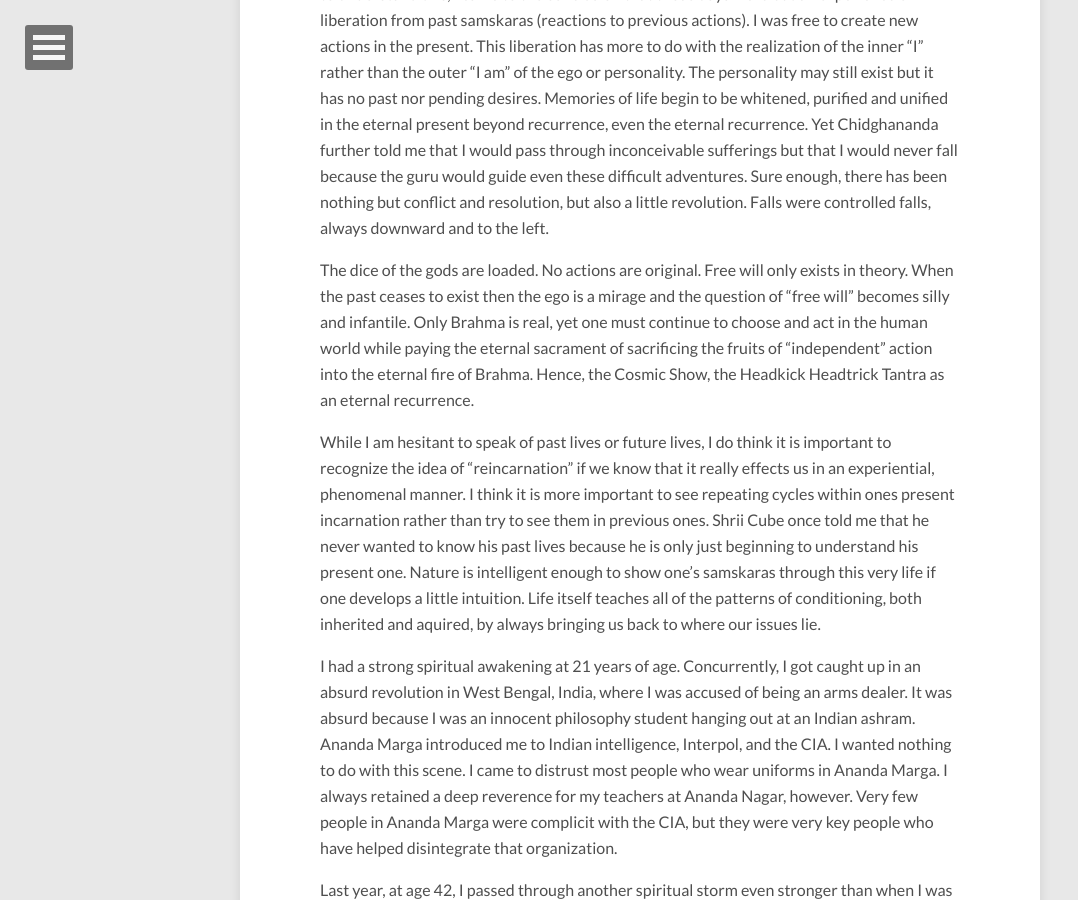
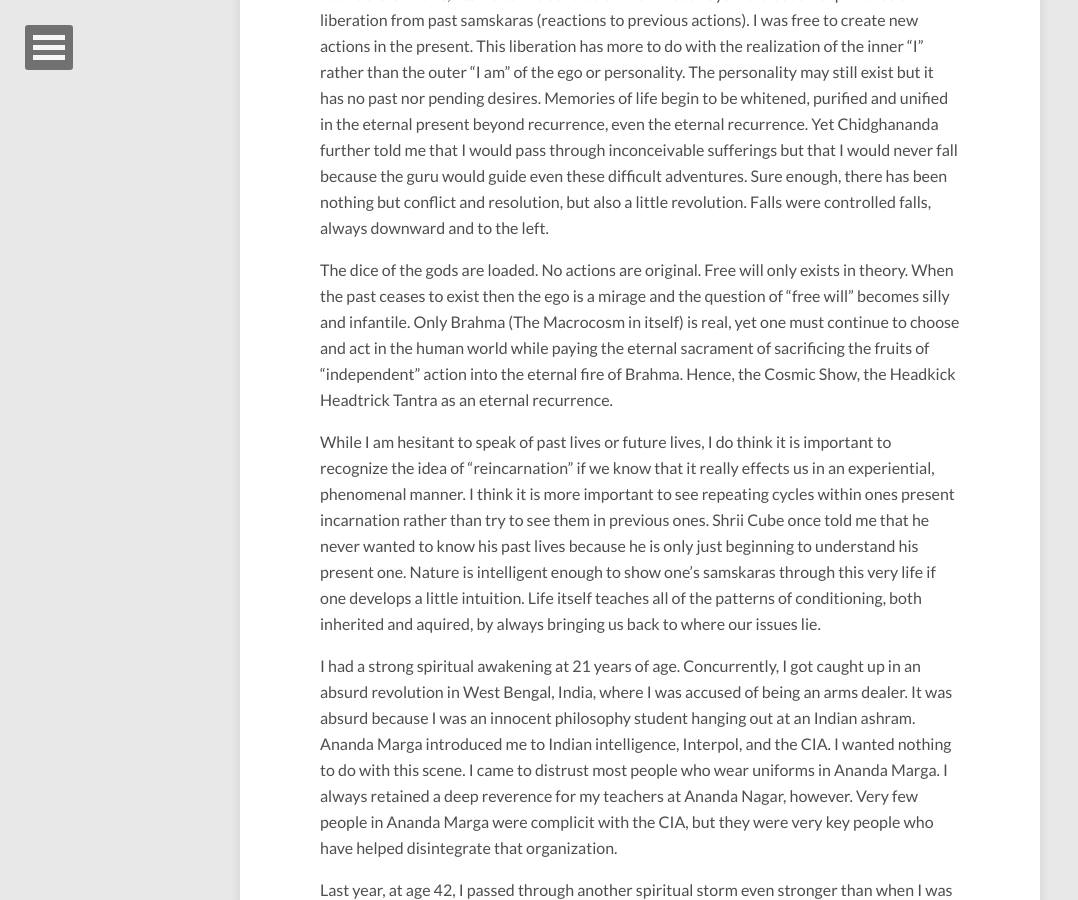
Before and after one commit to anandamurtiidiscursos/anandamurtiidiscursos.github.io, a Jekyll site: the page built from _posts/2015-08-29-eternal-recurrence.md, in a window 1280 px wide and 900 px high, scrolled down 1137 px. Shown: the whole window, without its empty margins (0-1078 px from the left). Built offline with Jekyll 4.4.1, drawn with Linux system fonts in a browser that asks for light colours; nearby versions of some CDN libraries; comment, search, counter and statistics services are not loaded.

Commit message:
Updated 2015-08-29-eternal-recurrence.md

```diff
--- a/_posts/2015-08-29-eternal-recurrence.md
+++ b/_posts/2015-08-29-eternal-recurrence.md
@@ -13,13 +13,14 @@ published: true
 
 
 
+
 Nietzche spoke of a rather odd phenomenon that he called the "Eternal Recurrence."  According to this theory the reality that we construct by our own free will repeats itself eternally.  He was deeply immersed in Buddhist literature as a Sanskrit philologist and this idea seems to be a very original and subjective interpretation of the archetypal idea of reincarnation.  When I was 22 my mentor Chidghananda spoke to me of my supposed past lives.  He only did this because I playfully tricked him into it.  However, what he told me was very very serious and took away all sensational mystique of this phenomenon.  He only told me what I already knew, really.  He never exceeded that, but only clarified what were for me new revelations about my inner life.  I had two loving grandfathers in this earthly life, and Chidghananda beamed with the love of a hundred noble grandfathers.    He always spoke of his guru, whom he called "Baba."  "Baba was Baba, a complete mystery," he always told me.  He was an infinite mystery that he (Chidghananda) never tried to capture in any final, dogmatic conception.
 
 There were also some other spiritual grandfathers.  Some went on into "moksha" at death (emancipation with no re-birth,  similar to the idea of Nirvana), but many took "mukti" (liberation from reincarnation but oneness with the eternal activity of the Cosmic Mind of Brahma.)  Even the ones that went into moksha left some important gifts before their absolute departure into moksha.  They were a non-local, decentralized force for their departed guru and continue to pass on that sublime shakti within the collective mind of the disciples from now into the future.  Chidghananda never died for me.  When he left his physical body I felt him near me whenever I thought of him.  He showed me the way to the guru in life and he only continues to do so in death.  Our Dead Dada's Society is everywhere and nowhere; it is super-personal, decentralized, cosmicly free and wild.
 
 Chidghananda told me that my work was done, and that I only had to a little more of a martial form of meditation, or sadhana.  Other than that, I had no other duties.  Sure, he told me I could raise money for service projects or help out in any other way if possible, but my only real duty was to fulfill my spiritual duty with this sadhana.  After so many years of trying to understand this, I came to the conclusion that those days were but an experience of liberation from past samskaras (reactions to previous actions).  I was free to create new actions in the present.  This liberation has more to do with the realization of the inner "I" rather than the outer "I am" of the ego or personality.  The personality may still exist but it has no past nor pending desires.  Memories of life begin to be whitened, purified and unified in the eternal present beyond recurrence, even the eternal recurrence.  Yet Chidghananda further told me that I would pass through inconceivable sufferings but that I would never fall because the guru would guide even these difficult adventures.  Sure enough, there has been nothing but conflict and resolution, but also a little revolution.  Falls were controlled falls, always downward and to the left.
 
-The dice of the gods are loaded.  No actions are original.  Free will only exists in theory.  When the past ceases to exist then the ego is a mirage and the question of "free will" becomes silly and infantile.  Only Brahma is real, yet one must continue to choose and act in the human world while paying the eternal sacrament of sacrificing the fruits of "independent" action into the eternal fire of Brahma.  Hence, the Cosmic Show, the Headkick Headtrick Tantra as an eternal recurrence.
+The dice of the gods are loaded.  No actions are original.  Free will only exists in theory.  When the past ceases to exist then the ego is a mirage and the question of "free will" becomes silly and infantile.  Only Brahma (The Macrocosm in itself) is real, yet one must continue to choose and act in the human world while paying the eternal sacrament of sacrificing the fruits of "independent" action into the eternal fire of Brahma.  Hence, the Cosmic Show, the Headkick Headtrick Tantra as an eternal recurrence.
 
 While I am hesitant to speak of past lives or future lives, I do think it is important to recognize the idea of "reincarnation" if we know that it really effects us in an experiential, phenomenal manner.  I think it is more important to see repeating cycles within ones present incarnation rather than try to see them in previous ones.  Shrii Cube once told me that he never wanted to know his past lives because he is only just beginning to understand his present one.  Nature is intelligent enough to show one's samskaras through this very life if one develops a little intuition.  Life itself teaches all of the patterns of conditioning, both inherited and aquired, by always bringing us back to where our issues lie.
 
```
